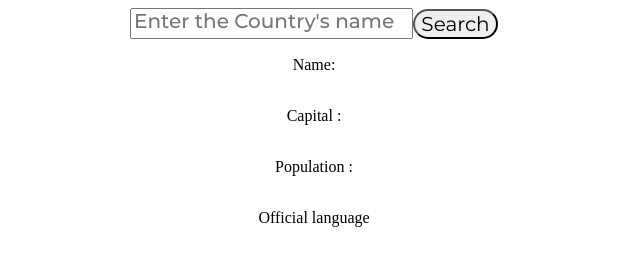
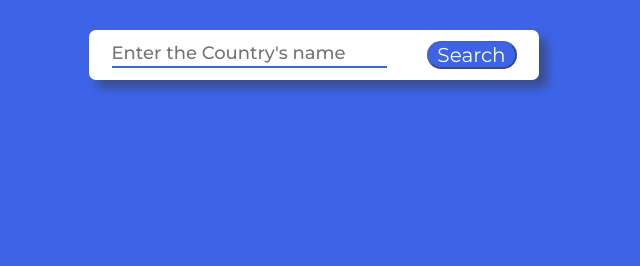
Before and after one commit to Luna-caty/country-informations, a plain HTML site: page index.html in a window 1280 px wide. Shown: the whole page, without its empty margins (326-966 px from the left). Drawn offline with Linux system fonts and the light colour scheme; no server answers.

Commit message:
adding a styling

```diff
--- a/app.js
+++ b/app.js
@@ -1,5 +1,4 @@
 async function guessCountry() {
-    let errorText = document.getElementById("text");
     try {
     let value = document.getElementById("inputText").value;
     let cName = document.getElementById("countryName");
@@ -7,8 +6,7 @@ async function guessCountry() {
     let cPopulation = document.getElementById("countryPopulation");
     let cLanguage = document.getElementById("countryLanguage");
     let image = document.getElementById("flag");
-
-
+    let resultDiv =document.getElementById("result")
     const response = await fetch(`https://restcountries.com/v3.1/name/${value}`);
     // console.log(response)
     if (!response.ok) {
@@ -20,10 +18,11 @@ async function guessCountry() {
     cCapital.innerHTML =`Capital : ${data[0].capital}`
     cPopulation.innerHTML = ` Population :${data[0].population}`;
     let languages = Object.values(data[0].languages);
-    // console.log(languages);
     cLanguage.innerHTML = ` Offcial Language :${languages}`;
     image.src=data[0].flags.png
     image.style.display="block"
+    resultDiv.style.backgroundColor = "white"
+    resultDiv.style.boxShadow = "8px 8px 8px rgba(56, 56, 56, 0.5)"
   } catch (error) {
     // errorText.innerHTML='Not found'
 
--- a/index.html
+++ b/index.html
@@ -13,38 +13,28 @@
     />
   </head>
   <body>
+    <div class="test">
         <div class="inputContainer">
          <input type="text" placeholder="Enter the Country's name" id="inputText" />
+         <div class="buttonDiv">
            <button type="submit" id="searchBtn" onclick="guessCountry()">
             Search
            </button>
          </div>
-    <div class="resultContainer">
+        </div>
+      <div class="resultContainer" id="result">
        <img
          src=""
          alt="country_flag"
          id="flag"
          style="display: none; width: 200px; height: 200"
         />
-      <p> Name:
-        <span id="countryName"></span>
-      </p>
-      <p > Capital :
-        <span id="countryCapital"></span>
-      </p>
-
-      <p>
-        Population :
-        <span id="countryPopulation" >
-        </span>
-      </p>
-
-      <p > Official language
-        <span id="countryLanguage">
-        </span>
-      </p>
+         <p id="countryName"> </p>
+         <p id="countryCapital" ></p>
+         <p  id="countryPopulation"></p>
+         <p id="countryLanguage" ></p>
       </div>
-
+    </div>
     <script src="app.js"></script>
   </body>
 </html>
--- a/style.css
+++ b/style.css
@@ -1,13 +1,26 @@
+*{
+    padding: 0;
+    margin: 0;
+    box-sizing: border-box;
+}
+body{
+    background-color: #3d64e6;
+}
+
 ::placeholder
 {
     font-family: "Montserrat", serif;
     font-weight: 500;
-    font-size: 20px;
+    font-size: 18px;
 }
 input
 {
     width: 275px;
     height: 25px;
+    border:none;
+    border-bottom: 2px solid #3d64e6;
+    outline: none;
+    color: #222a43;
 }
 
 button
@@ -16,15 +29,34 @@ button
     font-weight: 400;
     border-radius: 30px;
     font-size: 20px;
-    width: 85px;
+    width: 90px;
+    background-color: #3d64e6;
+    color: white;
+    border-color: rgba(10, 10, 10, 0.267);
+}
+.buttonDiv{
+    padding-left: 40px;
 }
 #countryName,#countryCapital,#countryPopulation,#countryLanguage
 {
     font-family: "Montserrat", serif;
+    padding-bottom: 20px;
 }
 #flag
 {
-    padding-top: 40px;
+    padding-top: 25px;
+    padding-bottom: 30px;
+}
+.inputContainer
+{
+    display: flex;
+    justify-content: center;
+    align-items: center;
+    background-color: white;
+    height: 50px;
+    width: 450px;
+    box-shadow: 8px 8px 8px rgba(56, 56, 56, 0.5);
+    border-radius: 7px;
 }
 .resultContainer
 {
@@ -32,11 +64,39 @@ button
     flex-direction: column;
     justify-content: center;
     align-items: center;
+    width: 450px;
+    margin-top: 40px;
+    border-radius: 10px;
+
 }
-.inputContainer
+.test
 {
     display: flex;
+    flex-direction: column;
     justify-content: center;
     align-items: center;
+    padding-top: 30px;
+}
 
-}
+
+
+
+
+
+
+
+
+
+
+
+
+
+
+
+
+/* #countryInfo
+{
+    font-family: "Montserrat", serif;
+    font-weight: bold;
+    display: none;
+} */
```
Lines whose indentation alone changed are shown as unchanged.
